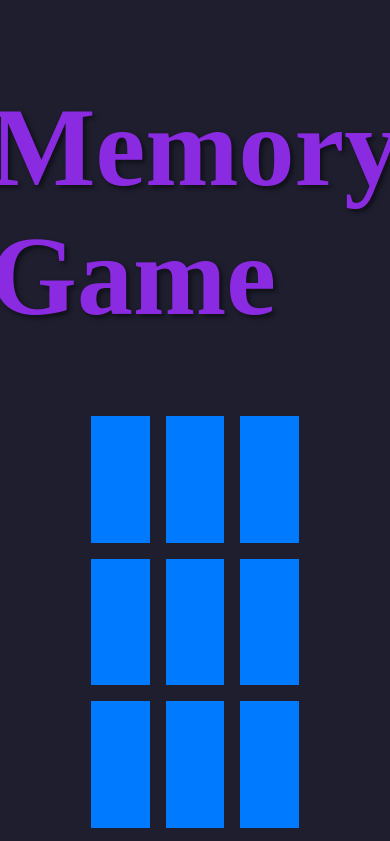
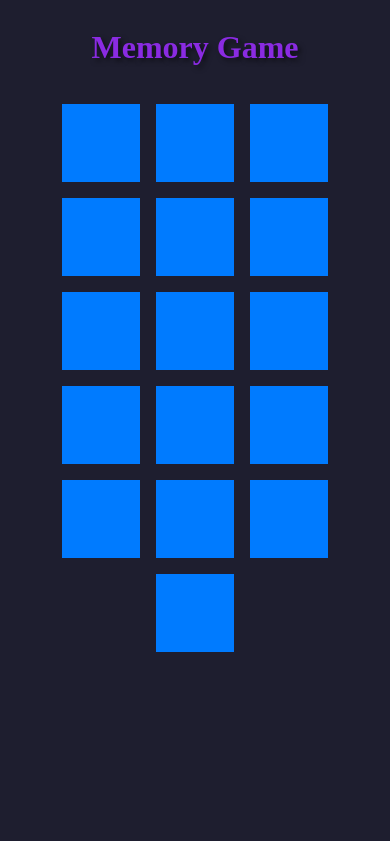
Before and after one commit to ParthAhuja4/VANILLA_JS_PROJECTS, a plain HTML site: page FLIP AND MATCH/index.html in a window 390 px wide. Shown: the top 841 px of the page. Drawn offline with Linux system fonts and the light colour scheme.

Commit message:
mobile-friendly

```diff
--- a/FLIP AND MATCH/styles.css
+++ b/FLIP AND MATCH/styles.css
@@ -6,11 +6,13 @@ body {
   align-items: center;
   justify-content: center;
   user-select: none;
+  max-width: 100vw;
+  overflow-x: hidden;
 }
 
 h1 {
   color: #8a2be2;
-  font-size: 7rem;
+  font-size: clamp(2rem, 8vw, 7rem);
   text-shadow: 3px 3px 5px rgba(0, 0, 0, 0.5);
 }
 
@@ -18,19 +20,21 @@ h1 {
   display: flex;
   flex-wrap: wrap;
   gap: 1rem;
-  width: 70vw;
+  width: 90vw;
   height: auto;
   justify-content: center;
+  padding: 1rem;
+  box-sizing: border-box;
 }
 
 .block {
-  height: 15vh;
-  width: 15vw;
+  height: min(20vw, 80px);
+  width: min(20vw, 80px);
   background-color: #007bff;
   display: flex;
   justify-content: center;
   align-items: center;
-  font-size: 2rem;
+  font-size: clamp(1rem, 5vw, 2rem);
   color: white;
   transition:
     transform 0.3s ease,
@@ -88,7 +92,7 @@ h1 {
 
 .result {
   color: #8a2be2;
-  font-size: 3rem;
+  font-size: clamp(1.5rem, 5vw, 3rem);
   text-shadow: 3px 3px 5px rgba(0, 0, 0, 0.5);
   user-select: none;
 }
```
